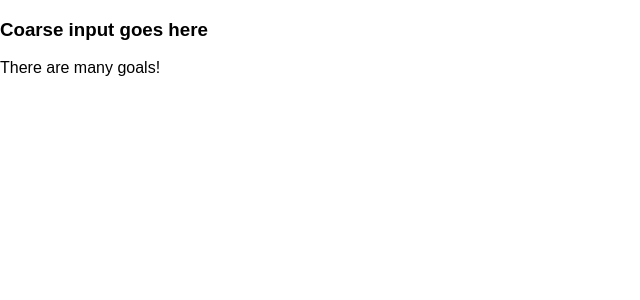
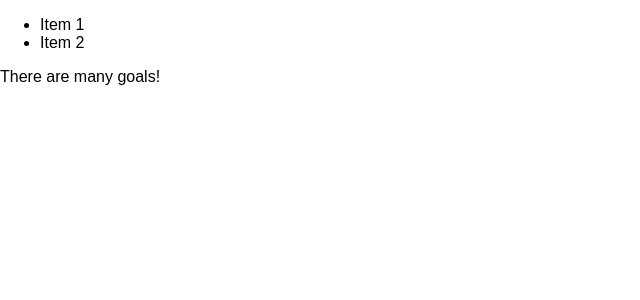
Before and after one commit to rveliza/styling-react-components, a React (Create React App) app: page / in a window 1280 px wide. Shown: the top 300 px of the page, without its empty margins (0-640 px from the left). Built offline with nearby package versions, Linux system fonts and the light colour scheme.

Commit message:
Create CourseGoalList component

```diff
--- a/src/App.jsx
+++ b/src/App.jsx
@@ -1,4 +1,6 @@
 import React, { useState } from "react";
+
+import CourseGoalList from "./components/CourseGoals/CourseGoalList/CourseGoalList";
 
 const App = () => {
     const [courseGoals, setCourseGoals] = useState([
@@ -19,7 +21,7 @@ const App = () => {
     return(
         <div>
             <section id="goal-form">
-                <h3>Coarse input goes here</h3>
+                <CourseGoalList />
             </section>
             <section id="goals">
                 {content}
--- /dev/null
+++ b/src/components/CourseGoals/CourseGoalList/CourseGoalList.jsx
@@ -0,0 +1,12 @@
+import React from "react";
+
+const CourseGoalList = props => {
+    return (
+        <ul className="goal-list">
+            <li>Item 1</li>
+            <li>Item 2</li>
+        </ul>
+    );
+}
+
+export default CourseGoalList
```
